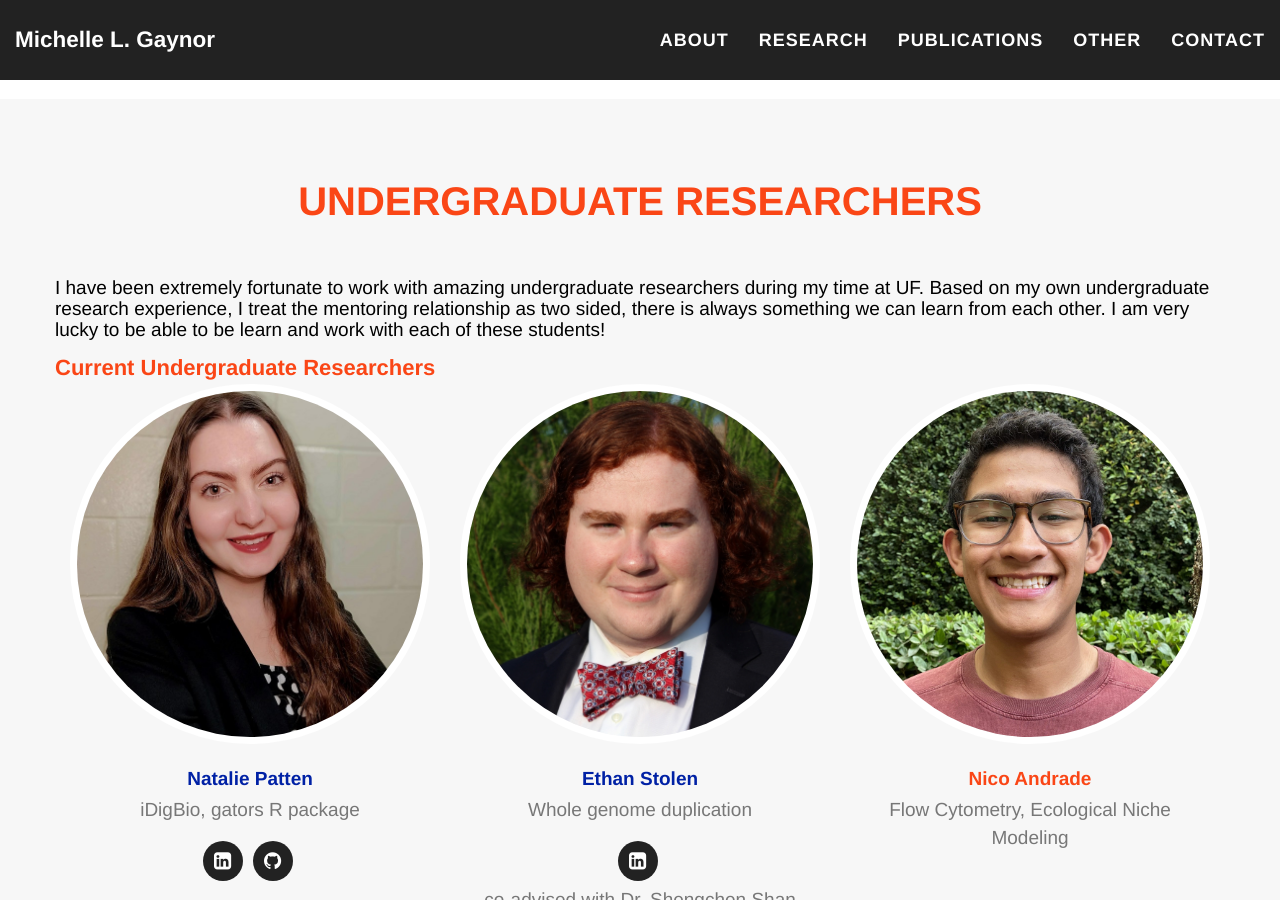
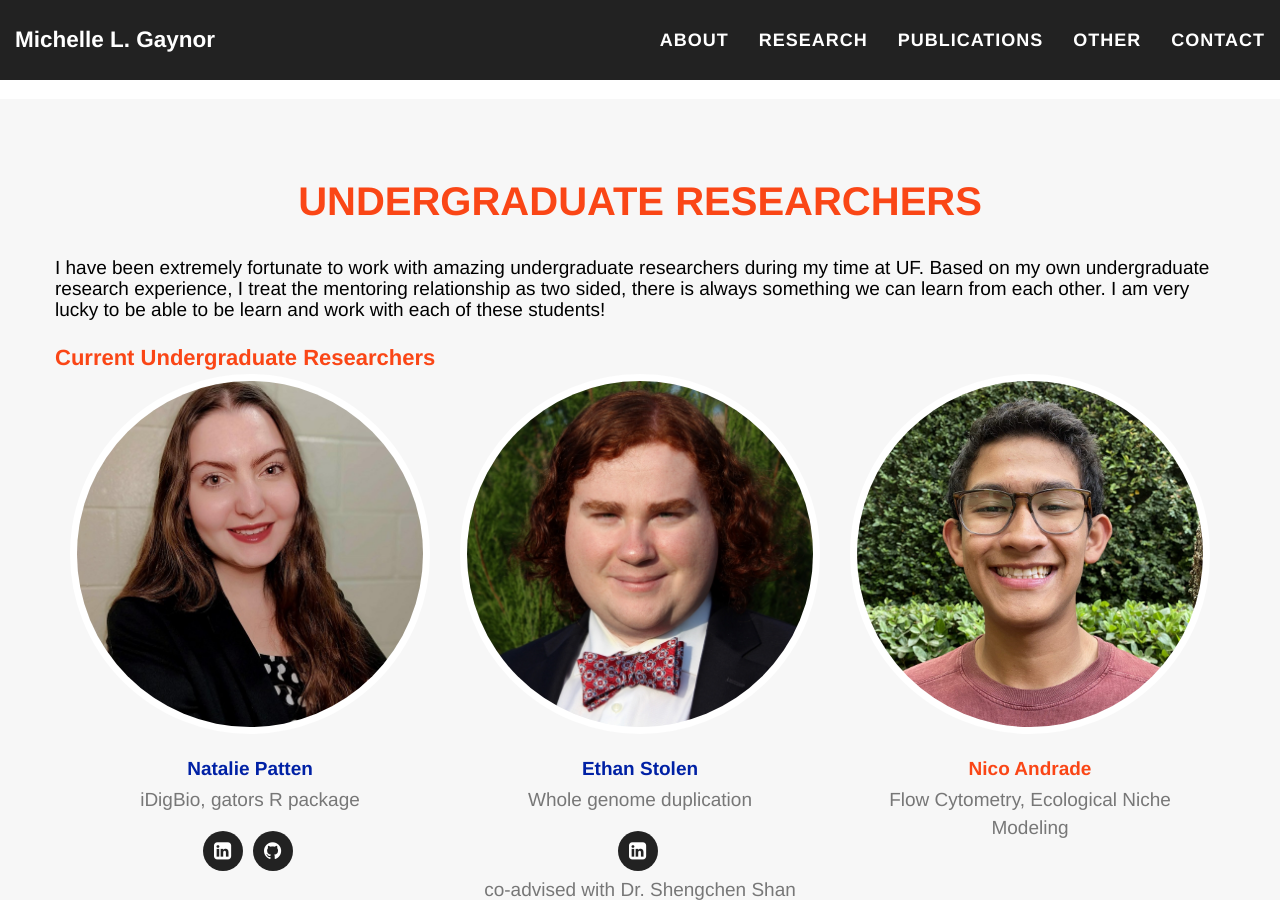
Before and after one commit to mgaynor1/mgaynor1.github.io, a Jekyll site: the page built from other.html, in a window 1280 px wide and 900 px high, scrolled down 490 px. Built offline with Jekyll 4.4.1, drawn with Linux system fonts in a browser that asks for light colours; nearby versions of some CDN libraries.

Commit message:
mini push

```diff
--- a/other.html
+++ b/other.html
@@ -18,10 +18,10 @@ background: '/img/bg-blog.jpg'
 <section id="Mentoring" style="padding-top: 30px; padding-bottom:25px;" class="bg-light-gray">
 	<div class = "container">
 	     		<div class="row text-center">
-           		<h2 class="section-heading" style="padding-bottom: 30px;">Undergraduate Researchers</h2>
+           		<h2 class="section-heading" style="padding-bottom: 10px;">Undergraduate Researchers</h2>
          	</div>
          	<div class="row">
-		    <h4 style= "color: #000000; text-transform: none; font-weight: 400;"> I have been extremely fortunate to work with amazing undergraduate researchers during my time at UF. Based on my own undergraduate research experience, I treat the mentoring relationship as two sided, there is always something we can learn from each other. I am very lucky to be able to be learn and work with each of these students! </h4>
+		    <h4 style= "color: #000000; text-transform: none; font-weight: 400;padding-bottom: 10px;"> I have been extremely fortunate to work with amazing undergraduate researchers during my time at UF. Based on my own undergraduate research experience, I treat the mentoring relationship as two sided, there is always something we can learn from each other. I am very lucky to be able to be learn and work with each of these students! </h4>
 		</div>
 		<div class="row">
         	<div class="caption" style="text-align:left; font-size: 22px; line-height: 1.5; color: #fa4616;"><b>Current Undergraduate Researchers</b></div>
```
